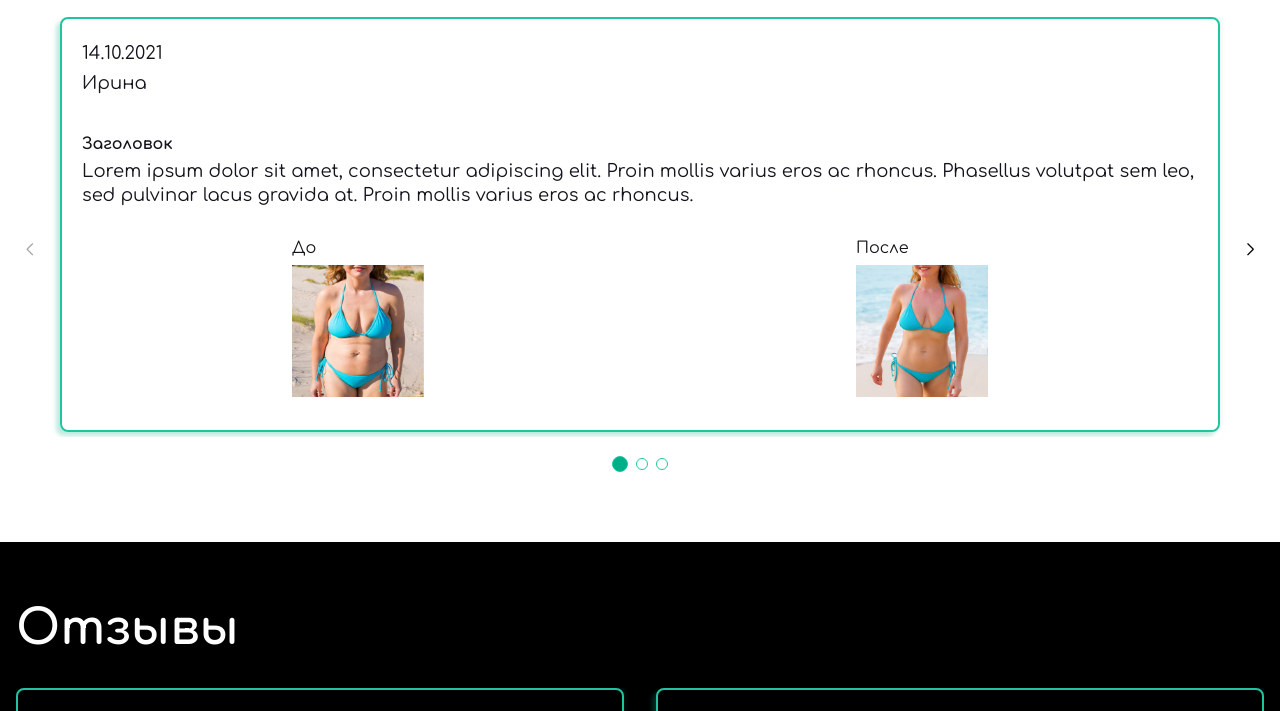
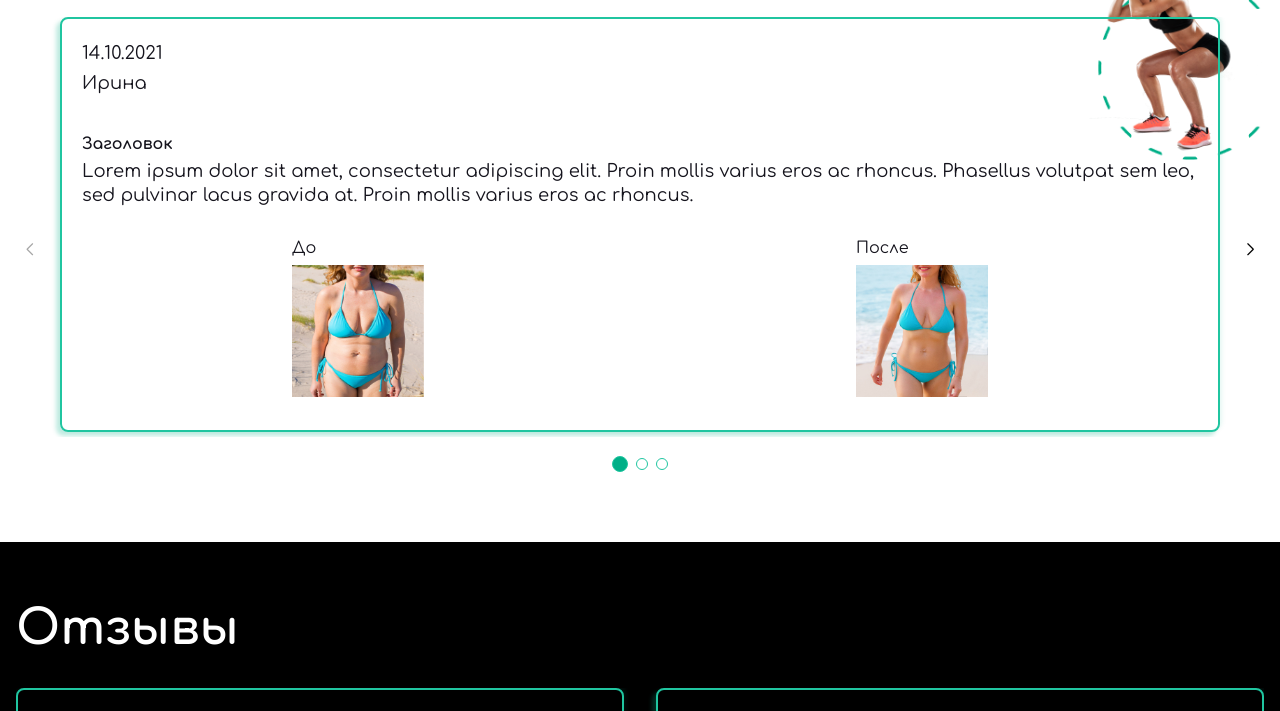
Before and after one commit to AlexeySapr/tmpl, a Gatsby site: page / in a window 1280 px wide. Shown: the part 129-840 px from the top of the page. Built offline with nearby package versions, Linux system fonts and the light colour scheme; Gatsby itself is replaced by a stand-in of ours.

Commit message:
Update styles

```diff
--- a/src/components/container/Container.module.scss
+++ b/src/components/container/Container.module.scss
@@ -1,4 +1,5 @@
 .container {
+  position: relative;
   padding: 40px 20px;
 
   @media (min-width: 768px) {
--- a/src/components/results/Results.js
+++ b/src/components/results/Results.js
@@ -21,6 +21,7 @@ import { Navigation, Pagination, Mousewheel, Keyboard } from 'swiper';
 const Results = () => {
   return (
     <Container>
+      <div className={s.background}>
         <Title text={'Результаты наших клиентов'} />
         <Swiper
           cssMode={true}
@@ -41,6 +42,7 @@ const Results = () => {
             <ResultCard />
           </SwiperSlide>
         </Swiper>
+      </div>
     </Container>
   );
 };
--- a/src/components/results/Results.module.scss
+++ b/src/components/results/Results.module.scss
@@ -9,3 +9,10 @@
   //   max-width: 560px;
   // }
 }
+
+.background {
+  background-image: url('../../images/fit-woman1-tablet.png');
+  background-position: top 10px right -25px;
+  background-size: 200px;
+  background-repeat: no-repeat;
+}
```
Also changed, not shown: src/images/fit-man-tablet.png (added), src/images/fit-woman1-tablet.png (added), src/images/fit-woman2-tablet.png (added). Lines whose indentation alone changed are shown as unchanged.
